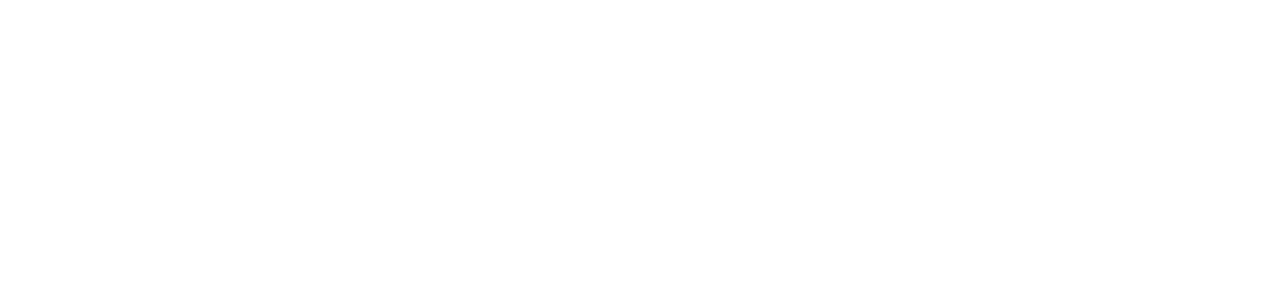
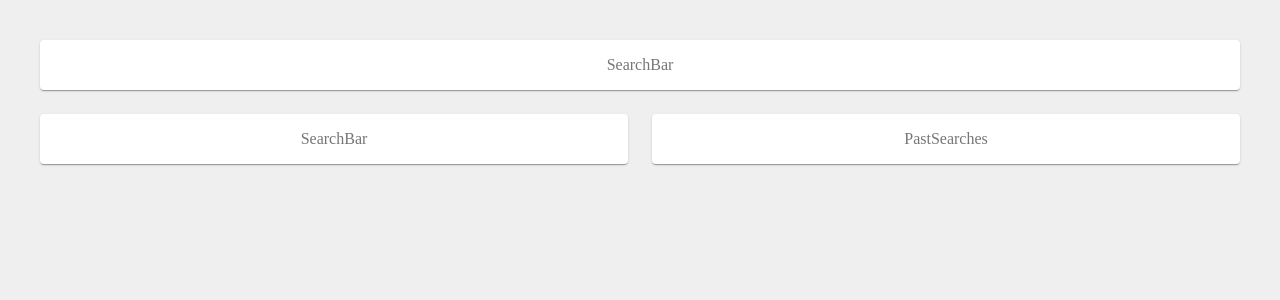
Before and after one commit to mkinkela1/imdb-front, a React (Create React App) app: page / in a window 1280 px wide. Shown: the top 300 px of the page. Built offline with nearby package versions, Linux system fonts and the light colour scheme.

Commit message:
feat(slice): slice basic design

```diff
--- a/package.json
+++ b/package.json
@@ -3,6 +3,7 @@
   "version": "0.1.0",
   "private": true,
   "dependencies": {
+    "@material-ui/core": "^4.11.0",
     "@testing-library/jest-dom": "^4.2.4",
     "@testing-library/react": "^9.3.2",
     "@testing-library/user-event": "^7.1.2",
--- /dev/null
+++ b/src/App.css
@@ -0,0 +1,5 @@
+html, body {
+    padding: 0;
+    margin: 20px;
+    background: #efefef;
+}
--- a/src/App.tsx
+++ b/src/App.tsx
@@ -1,9 +1,40 @@
 import React from 'react';
+import { makeStyles } from '@material-ui/core/styles';
+import Paper from '@material-ui/core/Paper';
+import Grid from '@material-ui/core/Grid';
+
+import './App.css';
+import {ImdbResult, PastSearches, SearchBar} from "./components";
+
+const useStyles = makeStyles((theme) => ({
+  root: {
+    flexGrow: 1,
+    maxWidth: 1200,
+    margin: '0 auto'
+  },
+  paper: {
+    padding: theme.spacing(2),
+    textAlign: 'center',
+    color: theme.palette.text.secondary,
+  },
+}));
 
 function App() {
+  const classes = useStyles();
+
   return (
-    <div className="App">
-
+    <div className={classes.root}>
+      <Grid container spacing={3}>
+        <Grid item xs={12}>
+          <SearchBar />
+        </Grid>
+        <Grid item xs={6}>
+          <ImdbResult />
+        </Grid>
+        <Grid item xs={6}>
+          <PastSearches />
+        </Grid>
+      </Grid>
     </div>
   );
 }
--- /dev/null
+++ b/src/components/ImdbResult/ImdbResult.tsx
@@ -0,0 +1,24 @@
+import React, {FunctionComponent} from "react";
+import Paper from "@material-ui/core/Paper";
+import {makeStyles} from "@material-ui/core/styles";
+
+interface ImdbResultProps {}
+
+const useStyles = makeStyles((theme) => ({
+  paper: {
+    padding: theme.spacing(2),
+    textAlign: 'center',
+    color: theme.palette.text.secondary,
+  },
+}));
+
+const ImdbResult: FunctionComponent<ImdbResultProps> = () => {
+
+  const classes = useStyles();
+
+  return (
+    <Paper className={classes.paper}>SearchBar</Paper>
+  );
+}
+
+export default ImdbResult;
--- /dev/null
+++ b/src/components/ImdbResult/index.ts
@@ -0,0 +1 @@
+export { default } from './ImdbResult';
--- /dev/null
+++ b/src/components/PastSearches/PastSearches.tsx
@@ -0,0 +1,24 @@
+import React, {FunctionComponent} from "react";
+import Paper from "@material-ui/core/Paper";
+import {makeStyles} from "@material-ui/core/styles";
+
+interface PastSearchesProps {}
+
+const useStyles = makeStyles((theme) => ({
+  paper: {
+    padding: theme.spacing(2),
+    textAlign: 'center',
+    color: theme.palette.text.secondary,
+  },
+}));
+
+const PastSearches: FunctionComponent<PastSearchesProps> = () => {
+
+  const classes = useStyles();
+
+  return (
+    <Paper className={classes.paper}>PastSearches</Paper>
+  );
+}
+
+export default PastSearches;
--- /dev/null
+++ b/src/components/PastSearches/index.ts
@@ -0,0 +1 @@
+export { default } from './PastSearches';
--- /dev/null
+++ b/src/components/SearchBar/SearchBar.tsx
@@ -0,0 +1,24 @@
+import React, {FunctionComponent} from "react";
+import Paper from "@material-ui/core/Paper";
+import {makeStyles} from "@material-ui/core/styles";
+
+interface SearchBarProps {}
+
+const useStyles = makeStyles((theme) => ({
+  paper: {
+    padding: theme.spacing(2),
+    textAlign: 'center',
+    color: theme.palette.text.secondary,
+  },
+}));
+
+const SearchBar: FunctionComponent<SearchBarProps> = () => {
+
+  const classes = useStyles();
+
+  return (
+    <Paper className={classes.paper}>SearchBar</Paper>
+  );
+}
+
+export default SearchBar;
--- /dev/null
+++ b/src/components/SearchBar/index.ts
@@ -0,0 +1 @@
+export { default } from './SearchBar';
--- /dev/null
+++ b/src/components/index.ts
@@ -0,0 +1,3 @@
+export { default as SearchBar } from './SearchBar';
+export { default as ImdbResult } from './ImdbResult';
+export { default as PastSearches } from './PastSearches';
```
Also changed, not shown: 1 other file (tests, documents, lock files or other folders).
